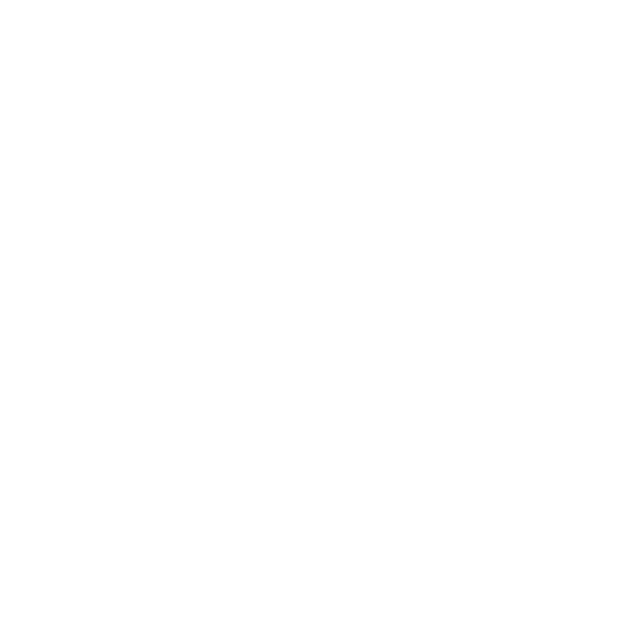
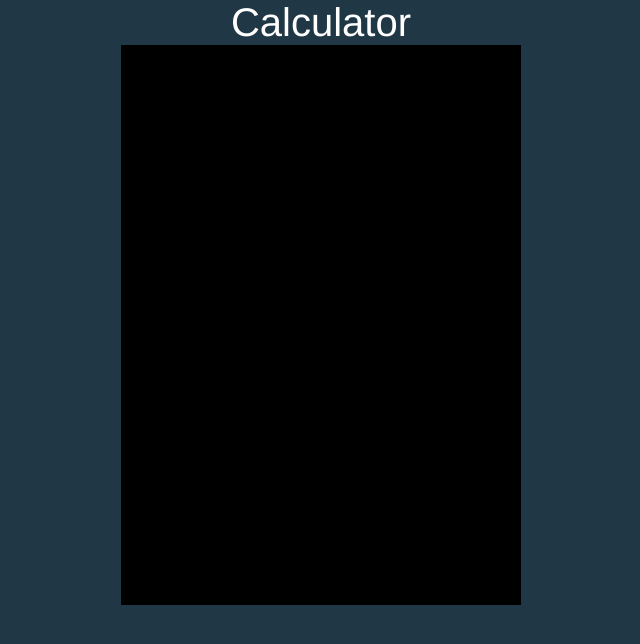
Before and after one commit to xyzuka/Calculator, a plain HTML site: page index.html in a window 1280 px wide. Shown: the whole page, without its empty margins (319-959 px from the left). Drawn offline with Linux system fonts and the light colour scheme.

Commit message:
Transfer to iMac

```diff
--- a/index.html
+++ b/index.html
@@ -4,11 +4,15 @@
     <meta charset="UTF-8">
     <meta http-equiv="X-UA-Compatible" content="IE=edge">
     <meta name="viewport" content="width=device-width, initial-scale=1.0">
-    <title>Template</title>
+    <title>Calculator</title>
     <link rel="stylesheet" href="style.css">
 </head>
 <body>
+    <header> Calculator </header>
 
+    <div class="container">
+
+    </div>
 
     <script type="text/javascript" href="app.js"></script>
 </body>
--- a/style.css
+++ b/style.css
@@ -0,0 +1,30 @@
+* {
+    padding: 0;
+    margin: 0;
+    box-sizing: inherit;
+    font-family: Helvetica, Arial, sans-serif;
+}
+
+body {
+    background-color: #203745;
+    display: flex;
+    flex-direction: column;
+    align-items: center;
+    justify-content: center;
+}
+
+header {
+    color: white;
+    font-size: 40px;
+}
+
+
+.container {
+    width: 400px;
+    height: 560px;
+    background-color: black;
+}
+
+light grey: #a0a0a0;
+grey buttons: #313131;
+orange: #f69906;
```
Also changed, not shown: iPhone calculator reference.png (added), 1 other file.
